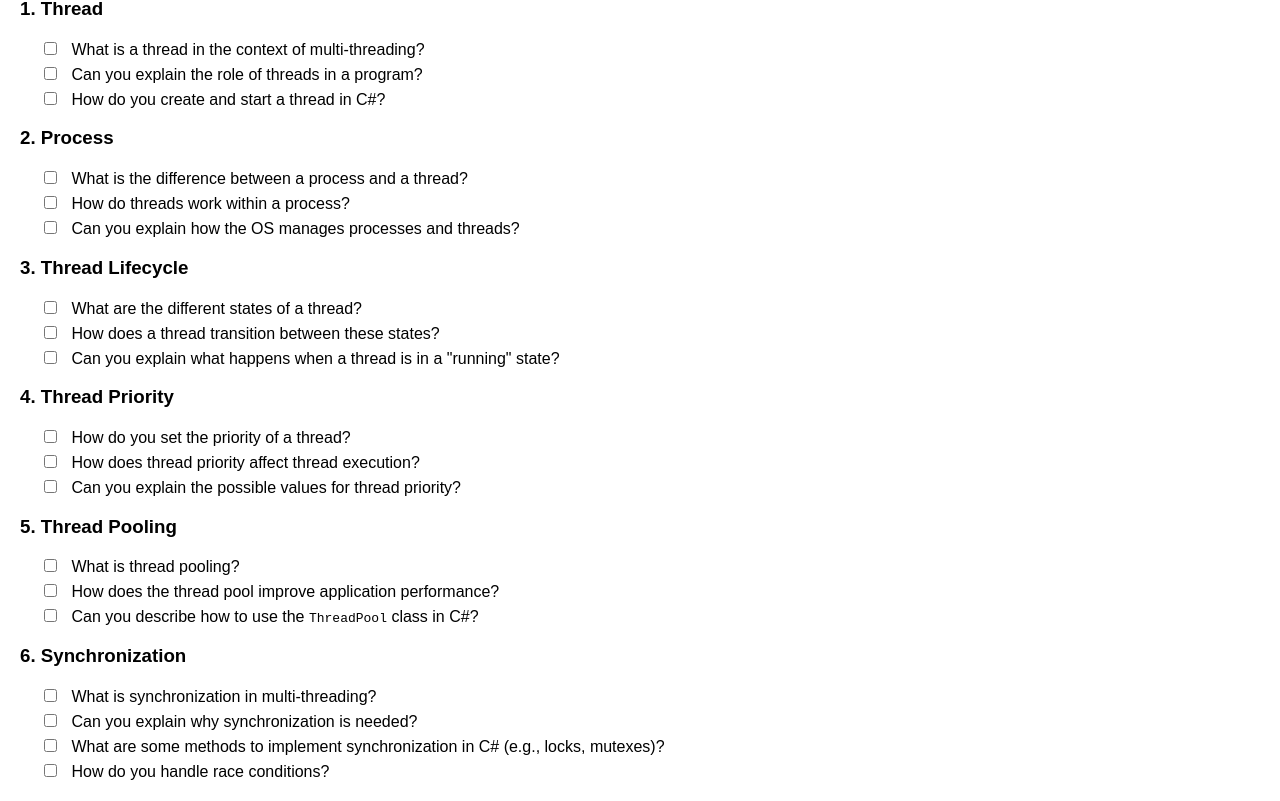
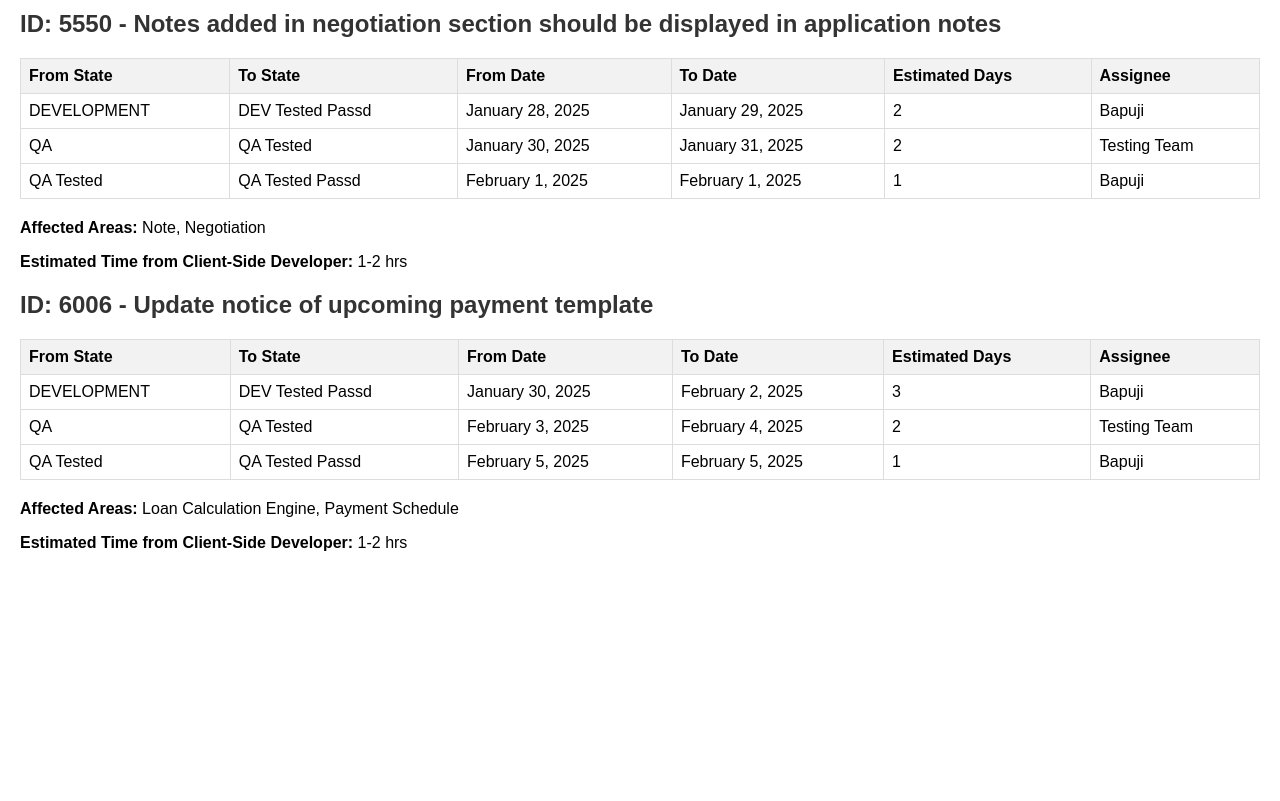
Before and after one commit to Bapuji999/ClockOFSuprise, a plain HTML site: page index.html in a window 1280 px wide. Shown: the part 70-871 px from the top of the page. After the commit the page ends 800 px from the top, so only its background shows below. Drawn offline with Linux system fonts and the light colour scheme.

Commit message:
estimates

```diff
--- a/index.html
+++ b/index.html
@@ -3,71 +3,110 @@
 <head>
     <meta charset="UTF-8">
     <meta name="viewport" content="width=device-width, initial-scale=1.0">
-    <title>Intern Study Progress: Multi-Threading</title>
+    <title>User Stories</title>
     <style>
         body {
             font-family: Arial, sans-serif;
             margin: 20px;
         }
+        table {
+            width: 100%;
+            border-collapse: collapse;
+            margin-bottom: 20px;
+        }
+        th, td {
+            border: 1px solid #ddd;
+            padding: 8px;
+            text-align: left;
+        }
+        th {
+            background-color: #f2f2f2;
+        }
         h2 {
-            color: #2d3e50;
-        }
-        .checkbox-list {
-            margin-left: 20px;
-        }
-        .checkbox-list label {
-            display: block;
-            margin-bottom: 5px;
-        }
-        .checkbox-list input {
-            margin-right: 10px;
+            color: #333;
         }
     </style>
 </head>
 <body>
-    <h2>Intern Study Progress: Multi-Threading</h2>
+    <h1>User Stories</h1>
 
-    <h3>1. Thread</h3>
-    <div class="checkbox-list">
-        <label><input type="checkbox"> What is a thread in the context of multi-threading?</label>
-        <label><input type="checkbox"> Can you explain the role of threads in a program?</label>
-        <label><input type="checkbox"> How do you create and start a thread in C#?</label>
-    </div>
+    <!-- Story 5550 -->
+    <h2>ID: 5550 - Notes added in negotiation section should be displayed in application notes</h2>
+    <table>
+        <tr>
+            <th>From State</th>
+            <th>To State</th>
+            <th>From Date</th>
+            <th>To Date</th>
+            <th>Estimated Days</th>
+            <th>Assignee</th>
+        </tr>
+        <tr>
+            <td>DEVELOPMENT</td>
+            <td>DEV Tested Passd</td>
+            <td>January 28, 2025</td>
+            <td>January 29, 2025</td>
+            <td>2</td>
+            <td>Bapuji</td>
+        </tr>
+        <tr>
+            <td>QA</td>
+            <td>QA Tested</td>
+            <td>January 30, 2025</td>
+            <td>January 31, 2025</td>
+            <td>2</td>
+            <td>Testing Team</td>
+        </tr>
+        <tr>
+            <td>QA Tested</td>
+            <td>QA Tested Passd</td>
+            <td>February 1, 2025</td>
+            <td>February 1, 2025</td>
+            <td>1</td>
+            <td>Bapuji</td>
+        </tr>
+    </table>
+    <p><strong>Affected Areas:</strong> Note, Negotiation</p>
+    <p><strong>Estimated Time from Client-Side Developer:</strong> 1-2 hrs</p>
 
-    <h3>2. Process</h3>
-    <div class="checkbox-list">
-        <label><input type="checkbox"> What is the difference between a process and a thread?</label>
-        <label><input type="checkbox"> How do threads work within a process?</label>
-        <label><input type="checkbox"> Can you explain how the OS manages processes and threads?</label>
-    </div>
+    <!-- Story 6006 -->
+    <h2>ID: 6006 - Update notice of upcoming payment template</h2>
+    <table>
+        <tr>
+            <th>From State</th>
+            <th>To State</th>
+            <th>From Date</th>
+            <th>To Date</th>
+            <th>Estimated Days</th>
+            <th>Assignee</th>
+        </tr>
+        <tr>
+            <td>DEVELOPMENT</td>
+            <td>DEV Tested Passd</td>
+            <td>January 30, 2025</td>
+            <td>February 2, 2025</td>
+            <td>3</td>
+            <td>Bapuji</td>
+        </tr>
+        <tr>
+            <td>QA</td>
+            <td>QA Tested</td>
+            <td>February 3, 2025</td>
+            <td>February 4, 2025</td>
+            <td>2</td>
+            <td>Testing Team</td>
+        </tr>
+        <tr>
+            <td>QA Tested</td>
+            <td>QA Tested Passd</td>
+            <td>February 5, 2025</td>
+            <td>February 5, 2025</td>
+            <td>1</td>
+            <td>Bapuji</td>
+        </tr>
+    </table>
+    <p><strong>Affected Areas:</strong> Loan Calculation Engine, Payment Schedule</p>
+    <p><strong>Estimated Time from Client-Side Developer:</strong> 1-2 hrs</p>
 
-    <h3>3. Thread Lifecycle</h3>
-    <div class="checkbox-list">
-        <label><input type="checkbox"> What are the different states of a thread?</label>
-        <label><input type="checkbox"> How does a thread transition between these states?</label>
-        <label><input type="checkbox"> Can you explain what happens when a thread is in a "running" state?</label>
-    </div>
-
-    <h3>4. Thread Priority</h3>
-    <div class="checkbox-list">
-        <label><input type="checkbox"> How do you set the priority of a thread?</label>
-        <label><input type="checkbox"> How does thread priority affect thread execution?</label>
-        <label><input type="checkbox"> Can you explain the possible values for thread priority?</label>
-    </div>
-
-    <h3>5. Thread Pooling</h3>
-    <div class="checkbox-list">
-        <label><input type="checkbox"> What is thread pooling?</label>
-        <label><input type="checkbox"> How does the thread pool improve application performance?</label>
-        <label><input type="checkbox"> Can you describe how to use the <code>ThreadPool</code> class in C#?</label>
-    </div>
-
-    <h3>6. Synchronization</h3>
-    <div class="checkbox-list">
-        <label><input type="checkbox"> What is synchronization in multi-threading?</label>
-        <label><input type="checkbox"> Can you explain why synchronization is needed?</label>
-        <label><input type="checkbox"> What are some methods to implement synchronization in C# (e.g., locks, mutexes)?</label>
-        <label><input type="checkbox"> How do you handle race conditions?</label>
-    </div>
 </body>
 </html>
```
